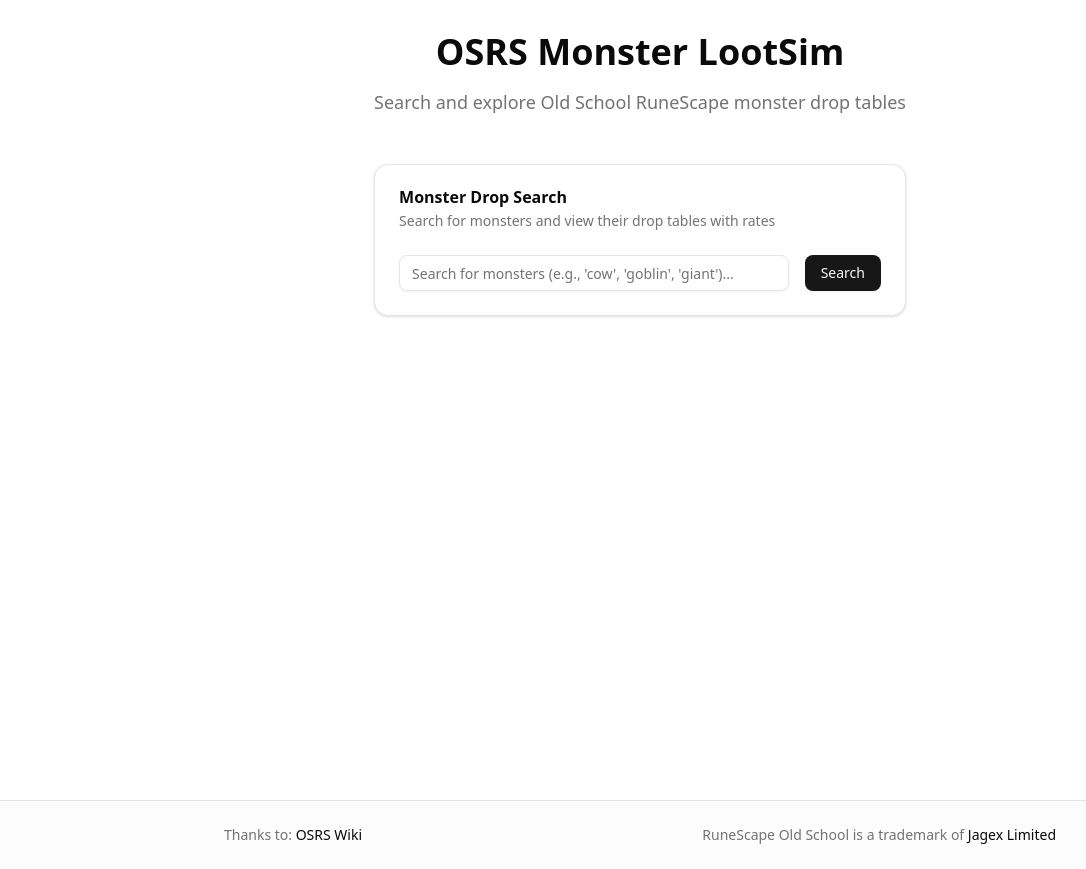
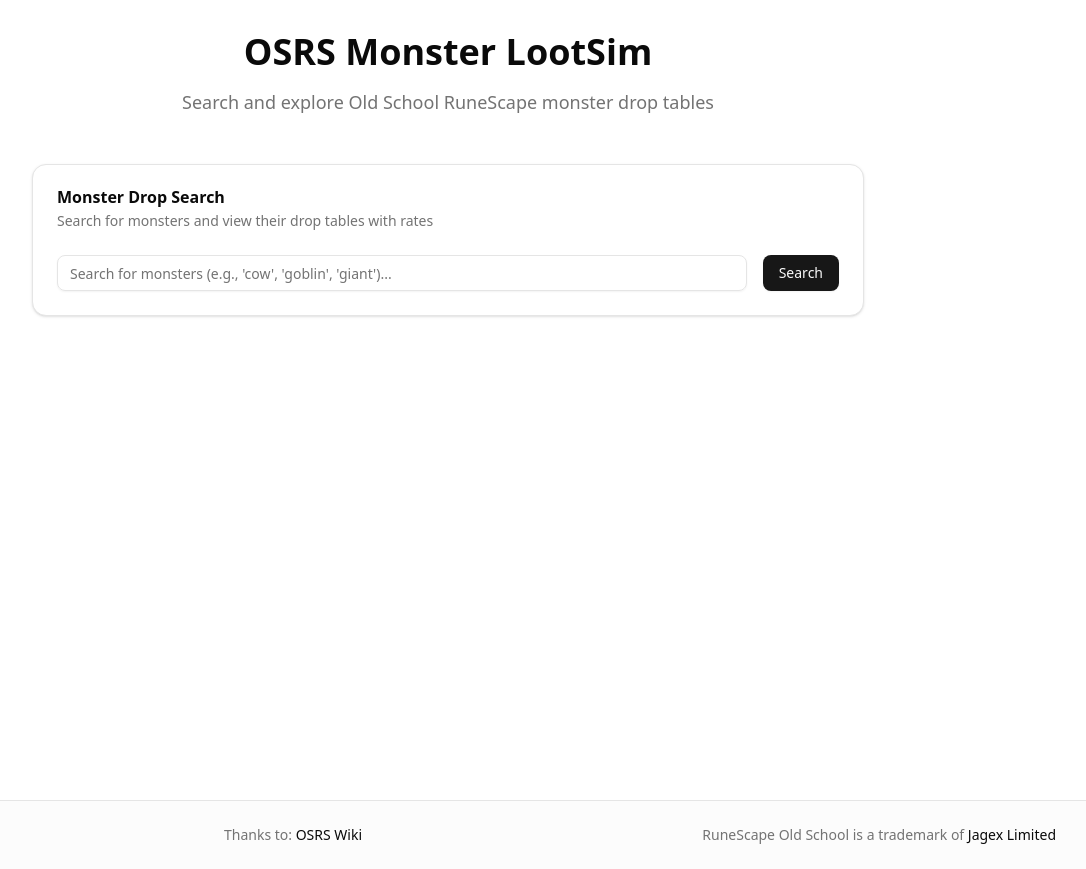
Before and after one commit to Kuzat/osrs-sim, a Next.js app: page / in a window 1280 px wide. Shown: the whole page, without its empty margins (0-1086 px from the left). Built offline with nearby package versions, Linux system fonts and the light colour scheme.

Commit message:
- Remove redundant `mx-auto` classes for centering simplicity - Add `.idea` directory to `.gitignore` for consistent project settings exclusion

```diff
--- a/src/app/page.tsx
+++ b/src/app/page.tsx
@@ -74,7 +74,7 @@ export default function Home() {
   };
 
   return (
-    <div className="min-h-screen p-8 max-w-4xl mx-auto">
+    <div className="min-h-screen p-8 max-w-4xl">
       <header className="text-center mb-12">
         <h1 className="text-4xl font-bold mb-4">OSRS Monster LootSim</h1>
         <p className="text-lg text-muted-foreground">
--- a/src/app/simulate/page.tsx
+++ b/src/app/simulate/page.tsx
@@ -232,7 +232,7 @@ function SimulateContent() {
 
   if (!monster) {
     return (
-      <div className="min-h-screen p-8 max-w-4xl mx-auto">
+      <div className="min-h-screen p-8 max-w-4xl">
         <div className="text-center">
           <p>Loading monster data...</p>
         </div>
@@ -241,7 +241,7 @@ function SimulateContent() {
   }
 
   return (
-    <div className="min-h-screen p-8 max-w-6xl mx-auto">
+    <div className="min-h-screen p-8 max-w-6xl">
       <div className="mb-6">
         <Button
           variant="outline"
@@ -490,7 +490,7 @@ function SimulateContent() {
 export default function SimulatePage() {
   return (
     <Suspense fallback={
-      <div className="min-h-screen p-8 max-w-4xl mx-auto">
+      <div className="min-h-screen p-8 max-w-4xl">
         <div className="text-center">
           <p>Loading simulation...</p>
         </div>
```
Also changed, not shown: 1 other file (tests, documents, lock files or other folders).
